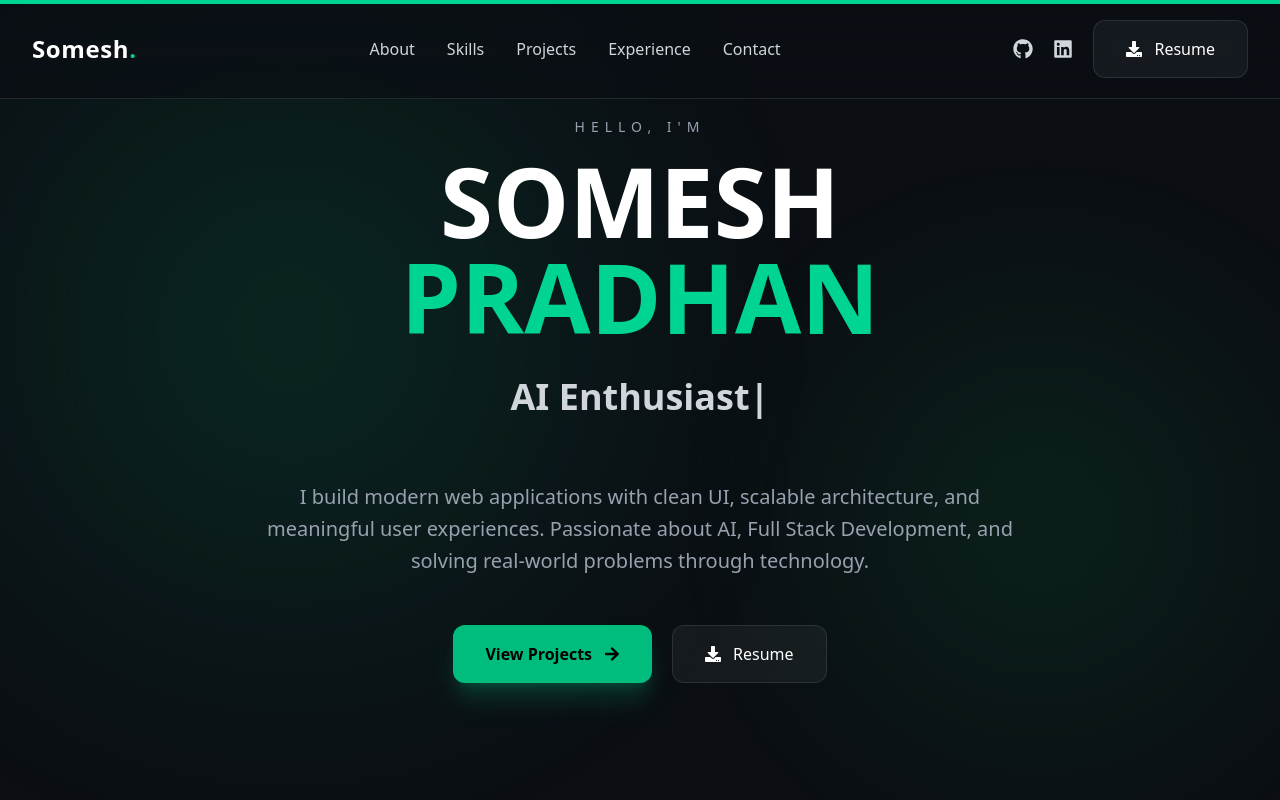
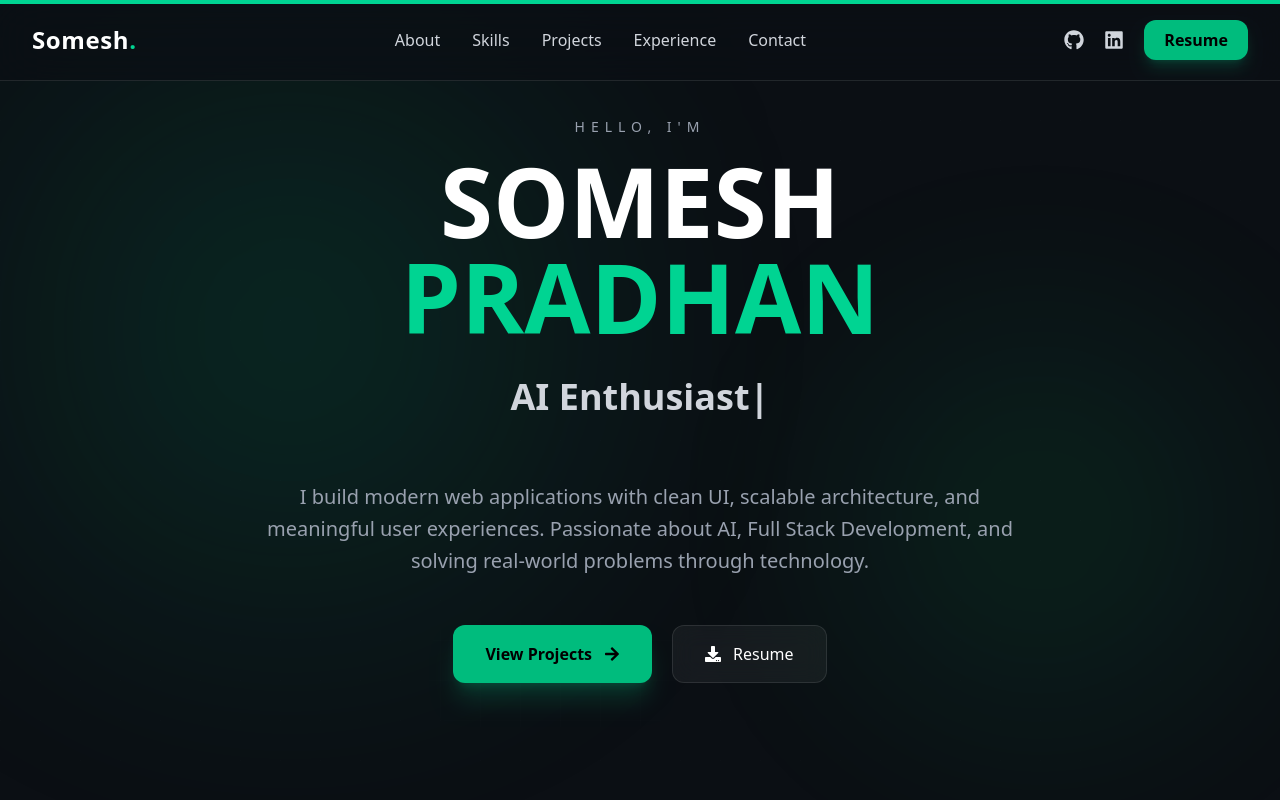
Before and after one commit to codewsomesh/portfolio, a Next.js app: page / in a window 1280 px wide. Shown: the top 800 px of the page. Built offline with nearby package versions, Linux system fonts and the light colour scheme.

Commit message:
update resume in Hero

```diff
--- a/components/Hero.tsx
+++ b/components/Hero.tsx
@@ -79,7 +79,9 @@ export default function Hero() {
             </a>
 
             <a
-              href="\resume\Somesh_resume.pdf"
+              href="/resume/Somesh_resume.pdf"
+              target="_blank"
+              rel="noopener noreferrer"
               className="px-8 py-4 rounded-xl border border-white/10 bg-white/5 backdrop-blur-md hover:border-emerald-400 hover:text-emerald-300 transition flex items-center gap-3"
             >
               <FaDownload />
--- a/components/Navbar.tsx
+++ b/components/Navbar.tsx
@@ -2,7 +2,7 @@
 
 import Link from "next/link";
 import { motion } from "framer-motion";
-import { FaDownload, FaGithub, FaLinkedin } from "react-icons/fa";
+import { FaGithub, FaLinkedin } from "react-icons/fa";
 
 export default function Navbar() {
   return (
@@ -63,13 +63,13 @@ export default function Navbar() {
           >
             <FaLinkedin />
           </a>
+
           <a
             href="/resume/Somesh_resume.pdf"
             target="_blank"
             rel="noopener noreferrer"
-            className="px-8 py-4 rounded-xl border border-white/10 bg-white/5 backdrop-blur-md hover:border-emerald-400 hover:text-emerald-300 transition flex items-center gap-3"
+            className="hidden md:block bg-emerald-500 hover:bg-emerald-400 text-black font-semibold px-5 py-2 rounded-xl transition duration-300 shadow-lg shadow-emerald-500/20"
           >
-            <FaDownload />
             Resume
           </a>
         </div>
```
